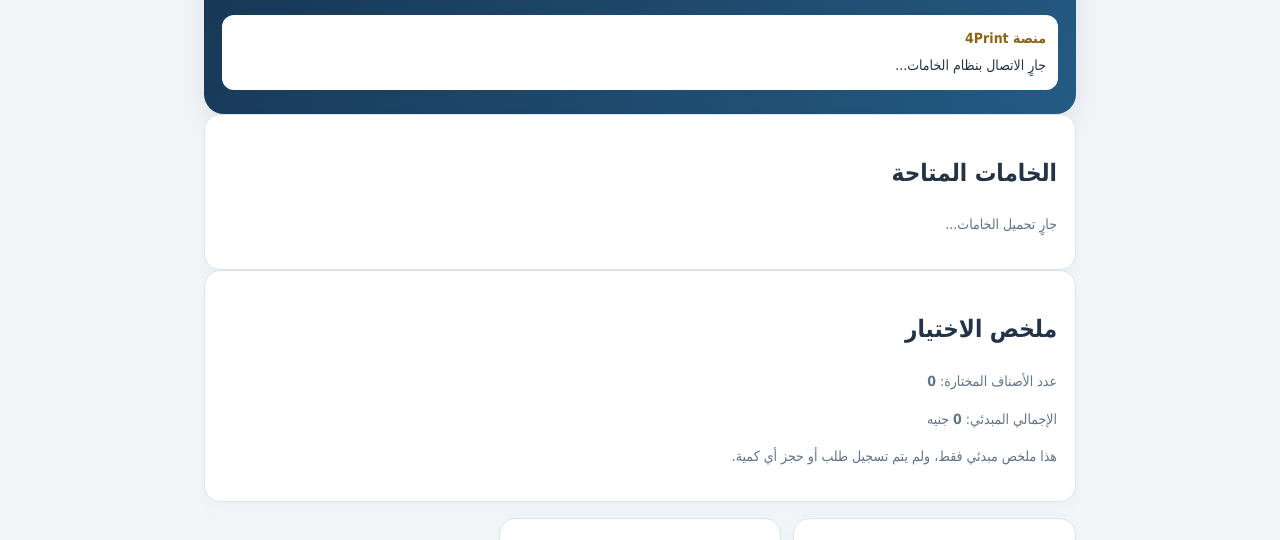
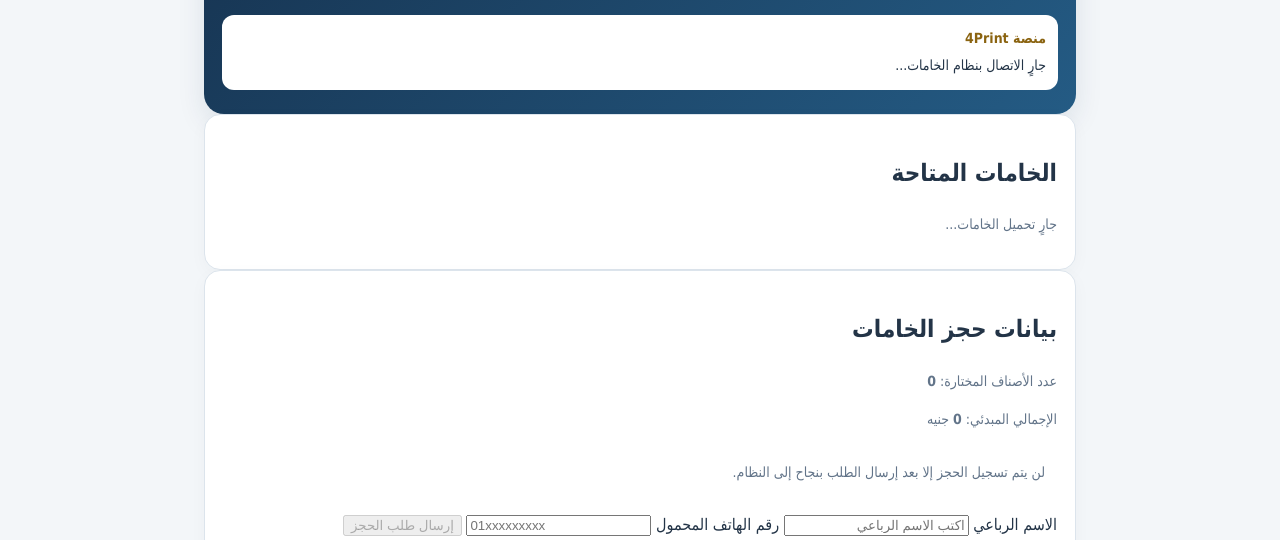
Before and after one commit to m01099842700-alt/4print-pwa-test, a plain HTML site: page index.html in a window 1280 px wide. Shown: the part 260-800 px from the top of the page. Drawn offline with Linux system fonts and the light colour scheme.

Commit message:
index.html

```diff
--- a/index.html
+++ b/index.html
@@ -43,12 +43,56 @@
       <div id="productsList"></div>
     </section>
 
-    <section class="card">
-      <h2>ملخص الاختيار</h2>
-      <p>عدد الأصناف المختارة: <strong id="selectedCount">0</strong></p>
-      <p>الإجمالي المبدئي: <strong id="orderTotal">0</strong> جنيه</p>
-      <p>هذا ملخص مبدئي فقط، ولم يتم تسجيل طلب أو حجز أي كمية.</p>
-    </section>
+
+<section class="card" id="bookingSection">
+  <h2>بيانات حجز الخامات</h2>
+
+  <p>عدد الأصناف المختارة:
+    <strong id="selectedCount">0</strong>
+  </p>
+
+  <p>الإجمالي المبدئي:
+    <strong id="orderTotal">0</strong> جنيه
+  </p>
+
+  <p class="notice">
+    لن يتم تسجيل الحجز إلا بعد إرسال الطلب بنجاح إلى النظام.
+  </p>
+
+  <form id="bookingForm">
+    <label for="studentName">الاسم الرباعي</label>
+    <input
+      id="studentName"
+      name="name"
+      type="text"
+      autocomplete="name"
+      placeholder="اكتب الاسم الرباعي"
+      required
+      minlength="8"
+    >
+
+    <label for="studentPhone">رقم الهاتف المحمول</label>
+    <input
+      id="studentPhone"
+      name="phone"
+      type="tel"
+      inputmode="numeric"
+      autocomplete="tel"
+      placeholder="01xxxxxxxxx"
+      pattern="01[0125][0-9]{8}"
+      required
+    >
+
+    <button id="submitOrderBtn" type="submit" disabled>
+      إرسال طلب الحجز
+    </button>
+
+    <p id="bookingStatus" role="status">
+      جارٍ تجهيز نموذج الحجز...
+    </p>
+  </form>
+</section>
+
 
     <section class="grid">
       <article class="tile">
```
